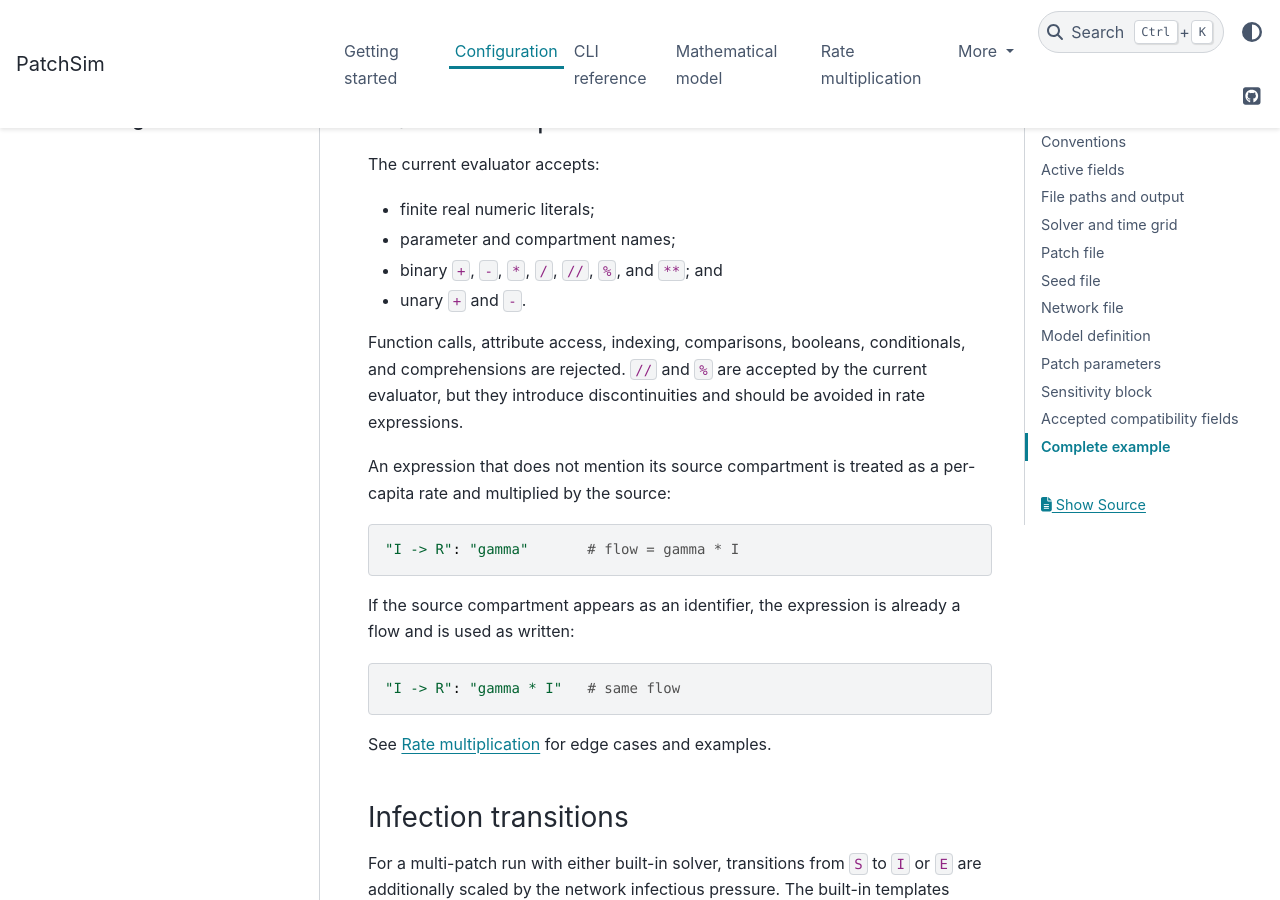
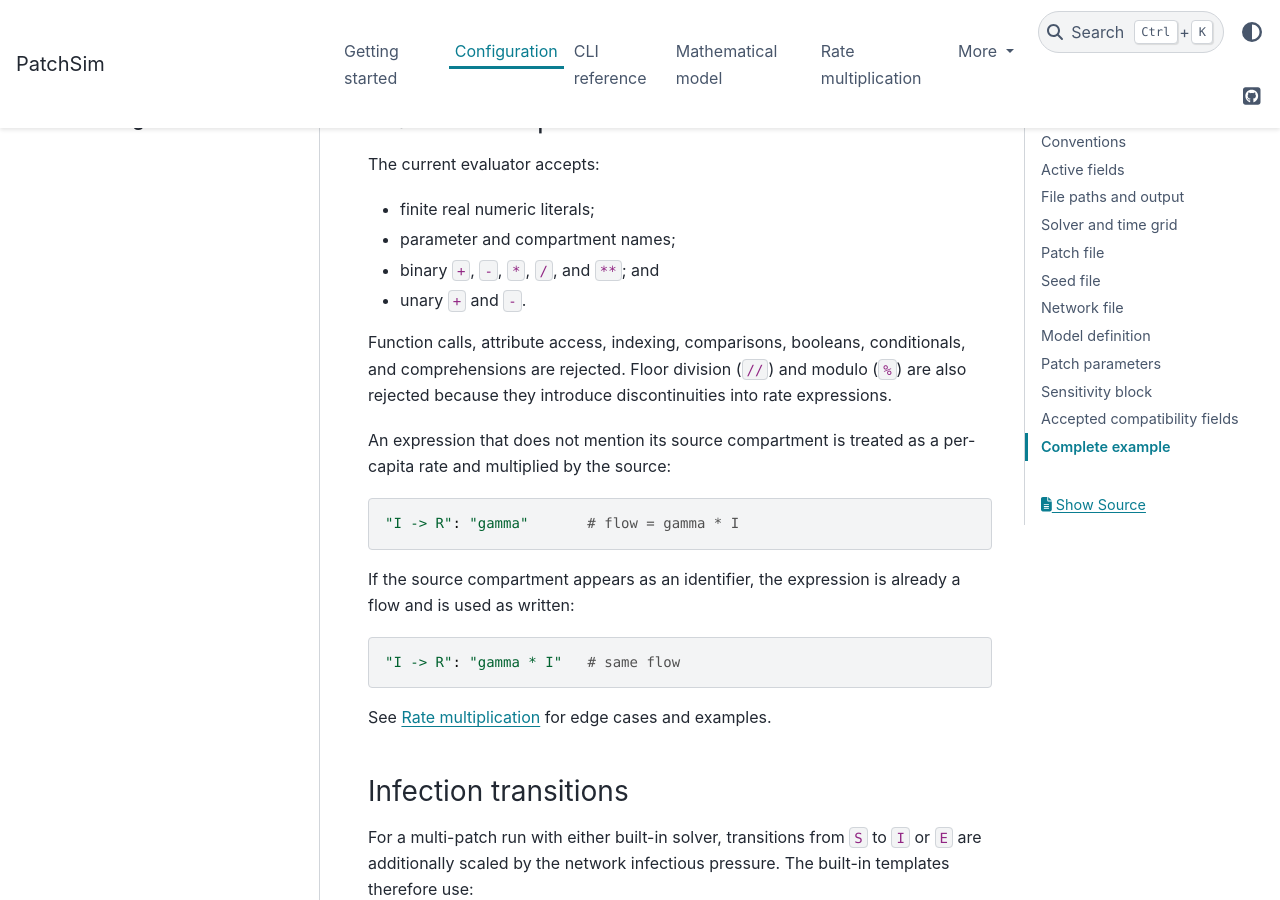
Before and after one commit to dsih-artpark/patchsim, a Sphinx documentation site: the page built from docs/configuration.md, in a window 1280 px wide and 900 px high, scrolled down 5032 px. Built offline with Sphinx 7.4.7 and the PyData theme 0.15.4, drawn with Linux system fonts in a browser that asks for light colours.

Commit message:
fix: restrict rate expression operators (#16)

```diff
--- a/docs/configuration.md
+++ b/docs/configuration.md
@@ -183,13 +183,12 @@ The current evaluator accepts:
 
 - finite real numeric literals;
 - parameter and compartment names;
-- binary `+`, `-`, `*`, `/`, `//`, `%`, and `**`; and
+- binary `+`, `-`, `*`, `/`, and `**`; and
 - unary `+` and `-`.
 
 Function calls, attribute access, indexing, comparisons, booleans, conditionals,
-and comprehensions are rejected. `//` and `%` are accepted by the current
-evaluator, but they introduce discontinuities and should be avoided in rate
-expressions.
+and comprehensions are rejected. Floor division (`//`) and modulo (`%`) are also
+rejected because they introduce discontinuities into rate expressions.
 
 An expression that does not mention its source compartment is treated as a
 per-capita rate and multiplied by the source:
```
Also changed, not shown: 2 other files.
